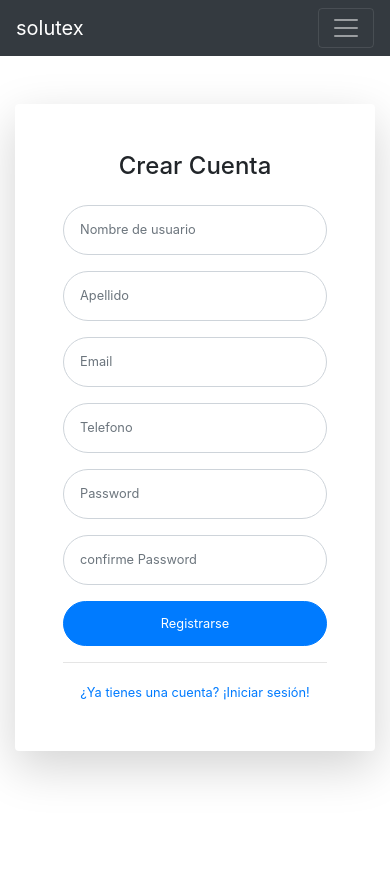
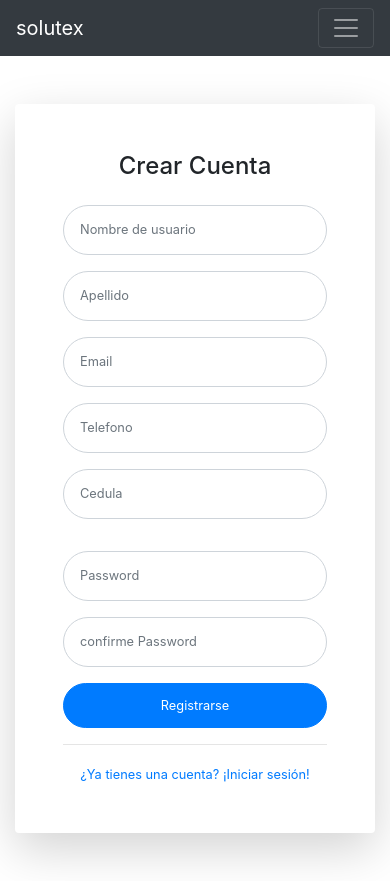
Before and after one commit to Alexised/solutex, a React (Create React App) app: page /register in a window 390 px wide. Before the commit the page ends 844 px from the top, so only its background shows below. Built offline with nearby package versions, Linux system fonts and the light colour scheme.

Commit message:
conect backend

```diff
--- a/package.json
+++ b/package.json
@@ -8,6 +8,8 @@
     "@mui/icons-material": "^5.6.2",
     "@mui/material": "^5.6.2",
     "@mui/styles": "^5.6.2",
+    "@mui/x-data-grid": "^5.10.0",
+    "@mui/x-data-grid-generator": "^5.10.0",
     "firebase": "^7.24.0",
     "jwt-decode": "^2.2.0",
     "material-table": "^1.69.3",
--- a/src/components/CreateLot.jsx
+++ b/src/components/CreateLot.jsx
@@ -1,8 +1,10 @@
 import React, { useState, useEffect } from "react";
 import Swal from "sweetalert2";
-import IconButton from "@mui/material/IconButton";
-import PhotoCamera from "@mui/icons-material/PhotoCamera";
 
+import { DataGrid } from '@mui/x-data-grid';
+import { useDemoData } from '@mui/x-data-grid-generator';
+
+const VISIBLE_FIELDS = ['name', 'isAdmin'];
 const CreateLot = ({
   handleSumbit,
   product,
@@ -16,6 +18,19 @@ const CreateLot = ({
       user: localStorage.getItem("id"),
     },
   ]);
+  const { data } = useDemoData({
+    dataSet: 'Employee',
+    visibleFields: VISIBLE_FIELDS,
+    rowLength: 100,
+  });
+
+  const columns = React.useMemo(
+    () =>
+      data.columns.map((col) =>
+        col.field === 'rating' ? { ...col, filterable: false } : col,
+      ),
+    [data.columns],
+  );
 
   const handleInputChange = (evt) => {
     const data = [...form];
@@ -98,6 +113,9 @@ const CreateLot = ({
             required
           />
         </div>
+        <div style={{ height: 400, width: '100%' }}>
+      <DataGrid {...data} columns={columns} />
+    </div>
       </div>
       <button type="submit" className="btn btn-primary btn-user btn-block">
         Registrar Lote
--- a/src/components/Header.jsx
+++ b/src/components/Header.jsx
@@ -7,8 +7,8 @@ import Avatar from '@mui/material/Avatar';
 import { makeStyles } from '@mui/styles';
 import PersonIcon from '@mui/icons-material/Person';
 
-const TOKEN_KEY = "SOLD_TOKEN";
-const API = `${config.api_url}/users`;
+const TOKEN_KEY = "SOLUTEX_TOKEN";
+const API = `${config.api_url}users`;
 export function getToken() {
   return localStorage.getItem(TOKEN_KEY);
 }
@@ -79,8 +79,9 @@ const Header = (props) => {
     try {
       const result = await fetch(`${API}/${id}`, payload);
       const user = await result.json();
-      if (user && user.name) {
-        setUser(user);
+      if (user && user?.result?.NAME) {
+
+        setUser(user.result);
         localStorage.setItem("id", id);
 
       }
@@ -95,7 +96,6 @@ const Header = (props) => {
 
     getactive();
     async function loaduser() {
-
       if (!getToken()) {
         setLoaduser(false);
         return;
@@ -103,7 +103,8 @@ const Header = (props) => {
       try {
         let decoded = jwtDecode(localStorage.getItem(TOKEN_KEY));
         setLoaduser(true);
-        getuser(decoded._id);
+
+        getuser(decoded.id);
       } catch (error) {
         console.log(error);
       }
@@ -141,7 +142,12 @@ const Header = (props) => {
                   </li>
                   <li className="nav-item active">
                     <Link className="nav-link" to="/">
-                      {user.name}
+                      {user.NAME}
+                    </Link>
+                  </li>
+                  <li className={styleactive.createLot}>
+                    <Link className="nav-link" to="/createLot">
+                      Crear lote
                     </Link>
                   </li>
                   <li class="no-bullet">
@@ -164,11 +170,6 @@ const Header = (props) => {
                       Register
                     </Link>
                   </li>
-                  <li className={styleactive.createLot}>
-                    <Link className="nav-link" to="/createLot">
-                      Crear lote
-                    </Link>
-                  </li>
                   <li className={styleactive.login}>
                     <Link className="nav-link" to="/login">
                       Login
--- a/src/components/Register.jsx
+++ b/src/components/Register.jsx
@@ -2,7 +2,7 @@ import React, { useState } from 'react';
 import Swal from 'sweetalert2'
 const Register = ({ handleSumbit }) => {
   const [form, setForm] = useState({
-    user: "",
+    id: "",
     email: "",
     password: "",
     role: "user",
@@ -13,8 +13,8 @@ const Register = ({ handleSumbit }) => {
     const data = form
     const { target: { name, value } } = evt;
     switch (name) {
-      case "user":
-        data.user = value;
+      case "name":
+        data.username = value;
         break
       case "email":
         data.email = value;
@@ -25,6 +25,15 @@ const Register = ({ handleSumbit }) => {
       case "confirmPassword":
           data.confirmPassword = value;
           break
+      case "phone":
+          data.phone = value;
+          break
+      case "lastName":
+            data.last_name = value;
+            break
+      case "cc":
+            data.id = value;
+            break
       default:
 
     }
@@ -56,7 +65,7 @@ const Register = ({ handleSumbit }) => {
             className="form-control form-control-user"
             id="name"
             placeholder="Nombre de usuario"
-            name="Name"
+            name="name"
             onChange={handleInputChange}
             required
           />
@@ -70,7 +79,6 @@ const Register = ({ handleSumbit }) => {
             placeholder="Apellido"
             name="lastName"
             onChange={handleInputChange}
-            required
           />
         </div>
       </div>
@@ -85,16 +93,28 @@ const Register = ({ handleSumbit }) => {
           required
         />
       </div>
-      <div className="form-group">
+      <div className="form-group row">
+      <div className="col-sm-6 mb-3 mb-sm-0">
         <input
-          type="phone"
+          type="number"
           className="form-control form-control-user"
           id="phone"
           placeholder="Telefono"
           name="phone"
           onChange={handleInputChange}
+        />
+        </div>
+        <div className="col-sm-6 mb-3 mb-sm-0">
+        <input
+          type="number"
+          className="form-control form-control-user"
+          id="cc"
+          placeholder="Cedula"
+          name="cc"
+          onChange={handleInputChange}
           required
         />
+        </div>
       </div>
       <div className="form-group row">
         <div className="col-sm-6 mb-3 mb-sm-0">
--- a/src/pages/Home.jsx
+++ b/src/pages/Home.jsx
@@ -1,5 +1,10 @@
 import React, { useEffect, useState } from 'react';
-
+import Card from '@mui/material/Card';
+import CardActions from '@mui/material/CardActions';
+import CardContent from '@mui/material/CardContent';
+import CardMedia from '@mui/material/CardMedia';
+import Button from '@mui/material/Button';
+import Typography from '@mui/material/Typography';
 import Header from '../components/Header';
 import config from '../config';
 const API = `${config.api_url}/`;
@@ -17,8 +22,23 @@ const Home = () => {
     <>
       <Header />
       <div className="container mt-4">
-        <div className="row">
-        </div>
+      <Card sx={{ maxWidth: 1000 }}>
+      <CardMedia
+        component="img"
+        alt="green iguana"
+        height="450"
+        image="https://images.unsplash.com/photo-1466027397211-20d0f2449a3f?crop=entropy&cs=tinysrgb&fit=crop&fm=jpg&h=300&ixid=MnwxfDB8MXxyYW5kb218MHx8fHx8fHx8MTY1MDY1OTQ1OQ&ixlib=rb-1.2.1&q=80&utm_campaign=api-credit&utm_medium=referral&utm_source=unsplash_source&w=500"
+      />
+      <CardContent>
+        <Typography gutterBottom variant="h5" component="div">
+          solutex
+        </Typography>
+        <Typography variant="body2" color="text.secondary">
+          somos una solucion para el pago de nomina de tu empresa de textiles
+        </Typography>
+      </CardContent>
+    </Card>
+
       </div>
     </>
   );
--- a/src/pages/Login.jsx
+++ b/src/pages/Login.jsx
@@ -53,7 +53,7 @@ const auth = async(form) => {
         title: 'login',
         text: "Usuario logeado con exito",
       })
-      props.history.push('/home')
+      props.history.push('/')
     }else{
       Swal.fire({
         icon: 'error',
--- a/src/pages/Register.jsx
+++ b/src/pages/Register.jsx
@@ -17,7 +17,7 @@ const createUser = async(form) => {
   try {
     const result = await fetch(API, payload)
     const user = await result.json();
-    if (user && user.result.id) {
+    if (user && user?.result?.ID_USERS) {
       localStorage.setItem('userEco', JSON.stringify(user.result.id))
       Swal.fire({
         icon: 'success',
@@ -29,7 +29,7 @@ const createUser = async(form) => {
       Swal.fire({
         icon: 'error',
         title: 'Oops...',
-        text: "se ah presentado un error al guardar el usuario",
+        text: `se ah presentado un error al guardar el usuario ${user?.status?.description}`,
       })
       // console.error('Error :(', error);
     }
@@ -46,11 +46,7 @@ const createUser = async(form) => {
 }
 
 const Register = () => {
-  useEffect(() => {
-    // if(localStorage.getItem("SOLUTEX_TOKEN")==null){
-    //   window.location.href =window.location.origin;
-    // }
-  }, []);
+
   return(
   <>
   <Header />
```
Also changed, not shown: 1 other file (tests, documents, lock files or other folders).
